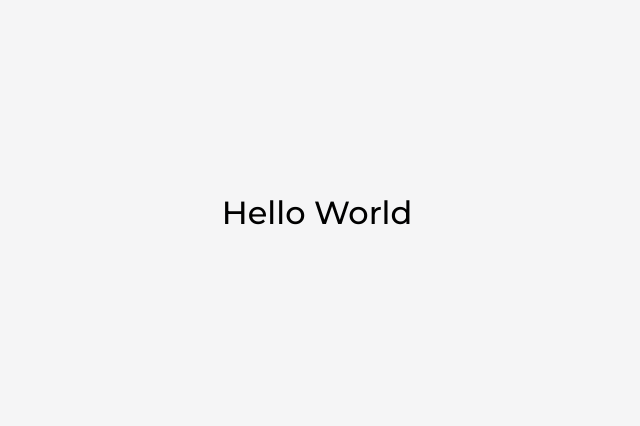
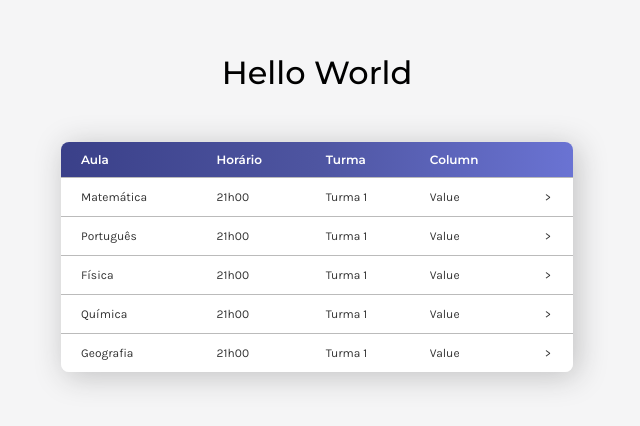
Before and after one commit to lucas-pvg/cp-presenca-cursinho-frontend, a React (Vite) app: page / in a window 1280 px wide. Shown: the part 188-614 px from the top of the page, without its empty margins (323-963 px from the left). Built offline with nearby package versions, Linux system fonts and the light colour scheme.

Commit message:
💄 Added Table for testing

```diff
--- a/src/App.css
+++ b/src/App.css
@@ -3,5 +3,5 @@
   flex-direction: column;
   align-items: center;
   justify-content: center;
-  gap: 20px;
+  gap: 50px;
 }
--- a/src/App.tsx
+++ b/src/App.tsx
@@ -1,10 +1,23 @@
 // import { Router, Routes, Route } from 'react-router-dom'
+import { Table } from './components/table/Table'
+import { Class, classes } from './data/classes'
 import './App.css'
 
 function App() {
+  const classData = classes.map((obj) => {
+    return (Object.keys(obj).map((key) => obj[key as keyof Class]))
+  })
+
   return (
     <div className='app-container'>
       <h1>Hello World</h1>
+
+      <Table
+        mode='light'
+        clickable={true}
+        header={['Aula', 'Horário', 'Turma', 'Column']}
+        data={classData}
+      />
     </div>
 
     // <Router>
```
